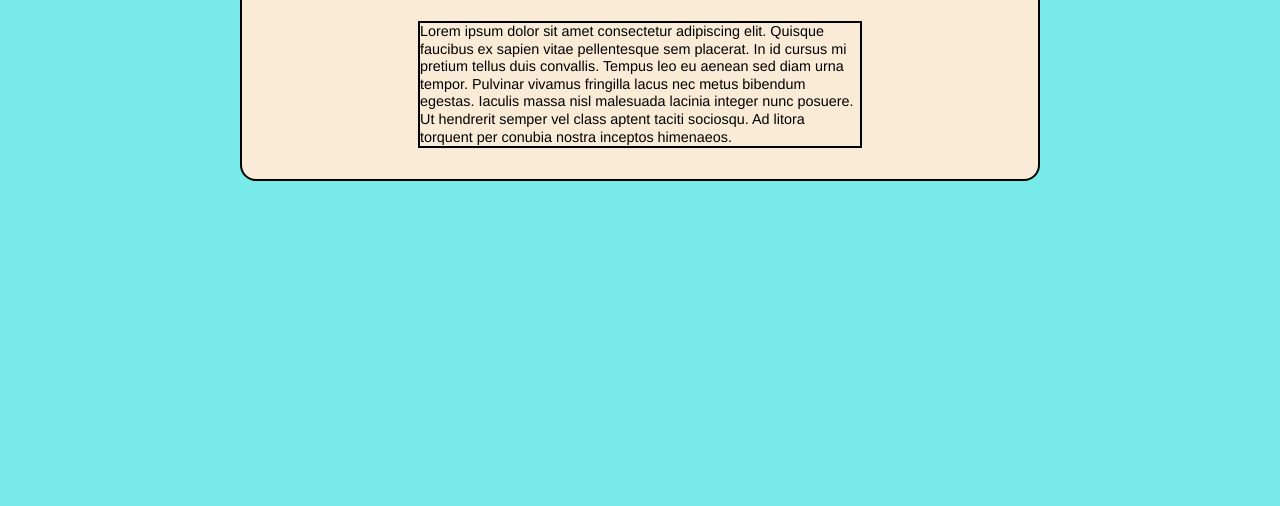
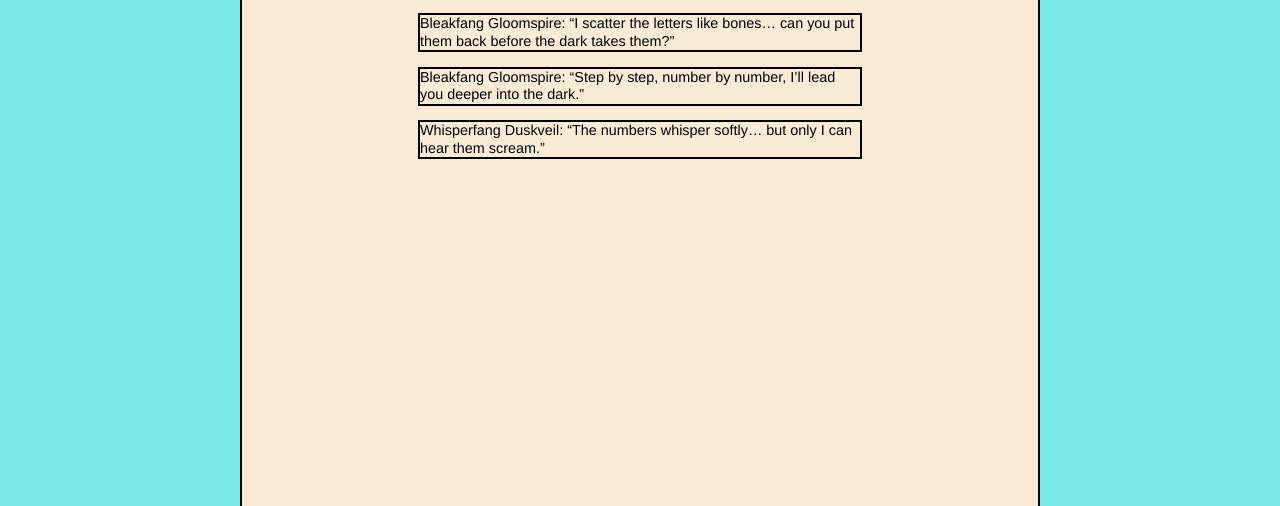
Before and after one commit to erazamus/Play2Learn, a website: page index.html in a window 1280 px wide. Shown: the part 211-717 px from the top of the page. Drawn offline with Linux system fonts and the light colour scheme.

Commit message:
modified:   index.html 	modified:   sass/components/_about-us.scss 	modified:   sass/layout/_main.scss 	modified:   style.css 	modified:   style.css.map

```diff
--- a/index.html
+++ b/index.html
@@ -31,17 +31,17 @@
     </header>
     <main class="page">
         <div class="about">
-            <h1>Quotes</h1>
+            <h1>Customer Quotes: </h1>
             <article>
 
             <p>
-
-               Lorem ipsum dolor sit amet consectetur adipiscing elit. Quisque faucibus ex
-               sapien vitae pellentesque sem placerat. In id cursus mi pretium tellus duis
-               convallis. Tempus leo eu aenean sed diam urna tempor. Pulvinar vivamus
-               fringilla lacus nec metus bibendum egestas. Iaculis massa nisl malesuada
-               lacinia integer nunc posuere. Ut hendrerit semper vel class aptent taciti
-               sociosqu. Ad litora torquent per conubia nostra inceptos himenaeos.
+               Bleakfang Gloomspire: “I scatter the letters like bones… can you put them back before the dark takes them?”
+            </p>
+            <p>
+              Bleakfang Gloomspire: “Step by step, number by number, I’ll lead you deeper into the dark.”
+            </p>
+            <p>
+              Whisperfang Duskveil: “The numbers whisper softly… but only I can hear them scream.”
             </p>
             </article>
 
--- a/sass/components/_about-us.scss
+++ b/sass/components/_about-us.scss
@@ -1,11 +1,5 @@
 .about {
-  border: 2px solid black;
-  border-radius: 1rem;
-  padding: 1rem;
-  background-color: antiquewhite;
 
-  margin-left: 15rem;
-  margin-right: 15rem;
   display: flex;
   flex-direction: column;
 
--- a/sass/layout/_main.scss
+++ b/sass/layout/_main.scss
@@ -1,7 +1,13 @@
-main {
+.page {
+  margin-top: 7rem;
+  margin-bottom: 7rem;
+  padding-top: 2.5rem;
+  border: 2px solid black;
+  border-radius: 1rem;
+  padding: 1rem;
+  background-color: antiquewhite;
 
-    margin-top: 5rem;
-    margin-bottom: 5rem;
-    padding-top: 2.5rem;
-
+  margin-left: 15rem;
+  margin-right: 15rem;
+  min-height: 75vh;
 }
```
Also changed, not shown: style.css, 1 other file.
